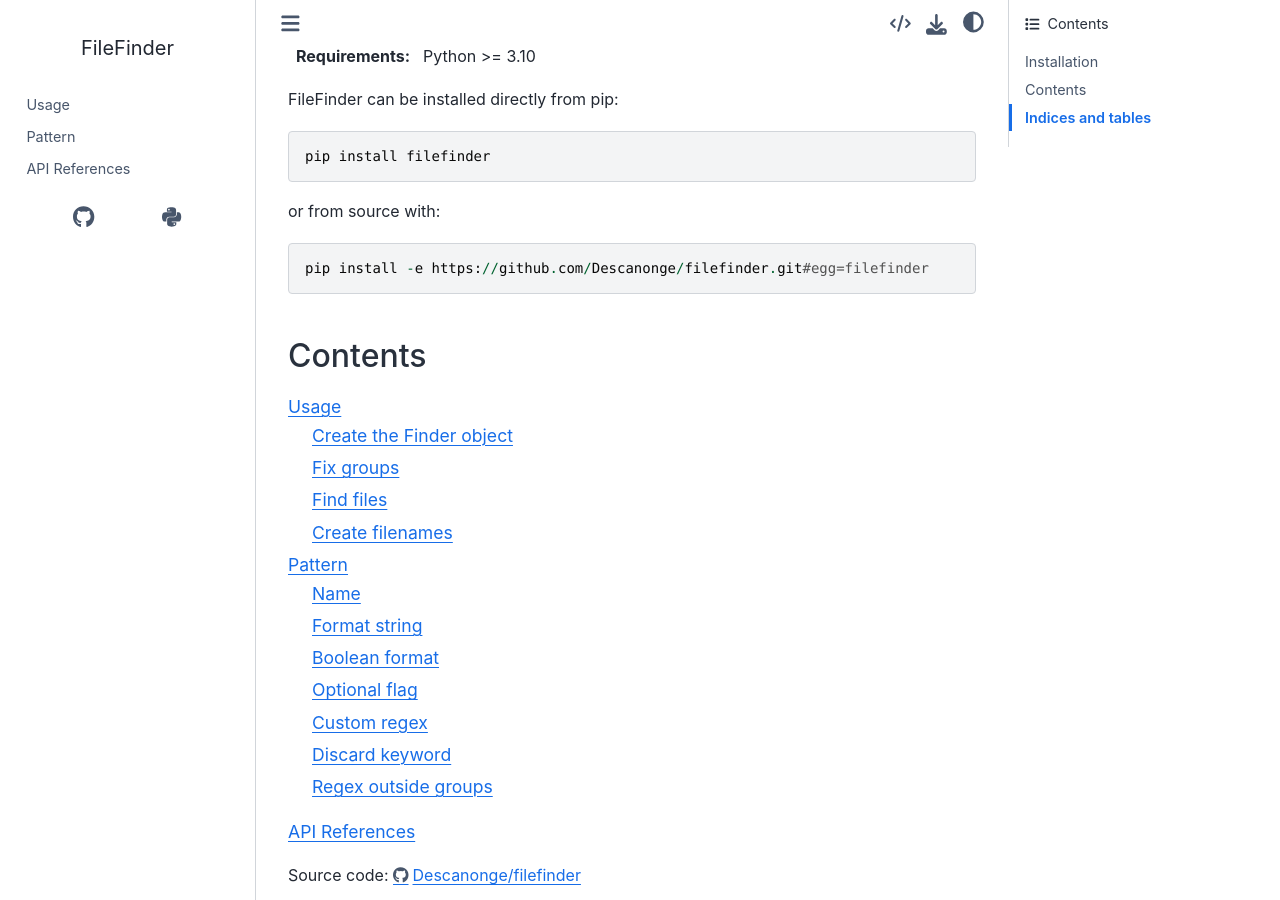
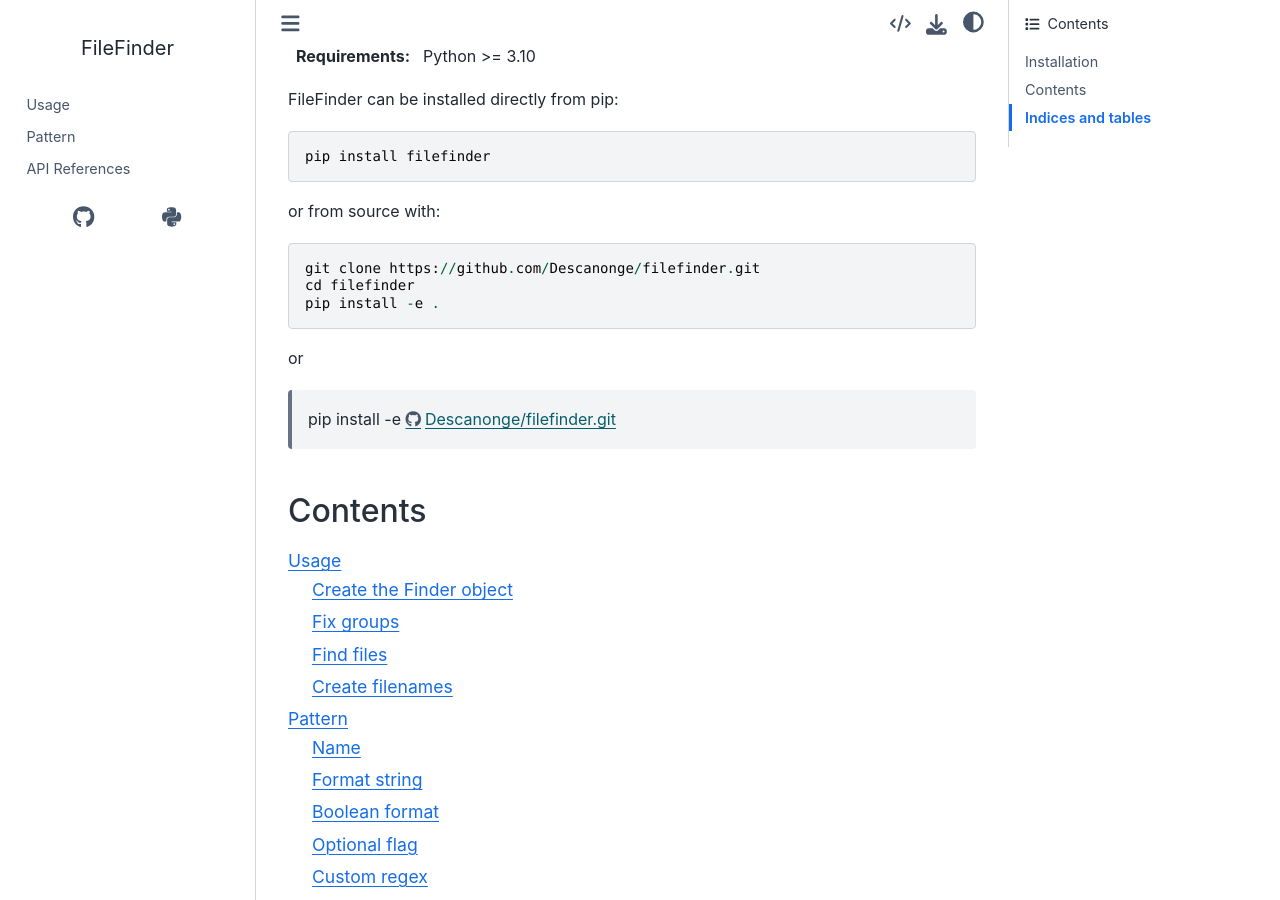
Before and after one commit to Descanonge/filefinder, a Sphinx documentation site: the page built from docs/source/index.rst, in a window 1280 px wide and 900 px high, scrolled down 1011 px. Built offline with Sphinx 7.4.7 and the Sphinx Book theme 1.1.4, drawn with Linux system fonts in a browser that asks for light colours.

Commit message:
More instruction on installation from source

```diff
--- a/docs/source/index.rst
+++ b/docs/source/index.rst
@@ -48,6 +48,12 @@
 
 or from source with::
 
+  git clone https://github.com/Descanonge/filefinder.git
+  cd filefinder
+  pip install -e .
+
+or
+
   pip install -e https://github.com/Descanonge/filefinder.git#egg=filefinder
 
 
```
Also changed, not shown: README.md (+6 -0 lines).
